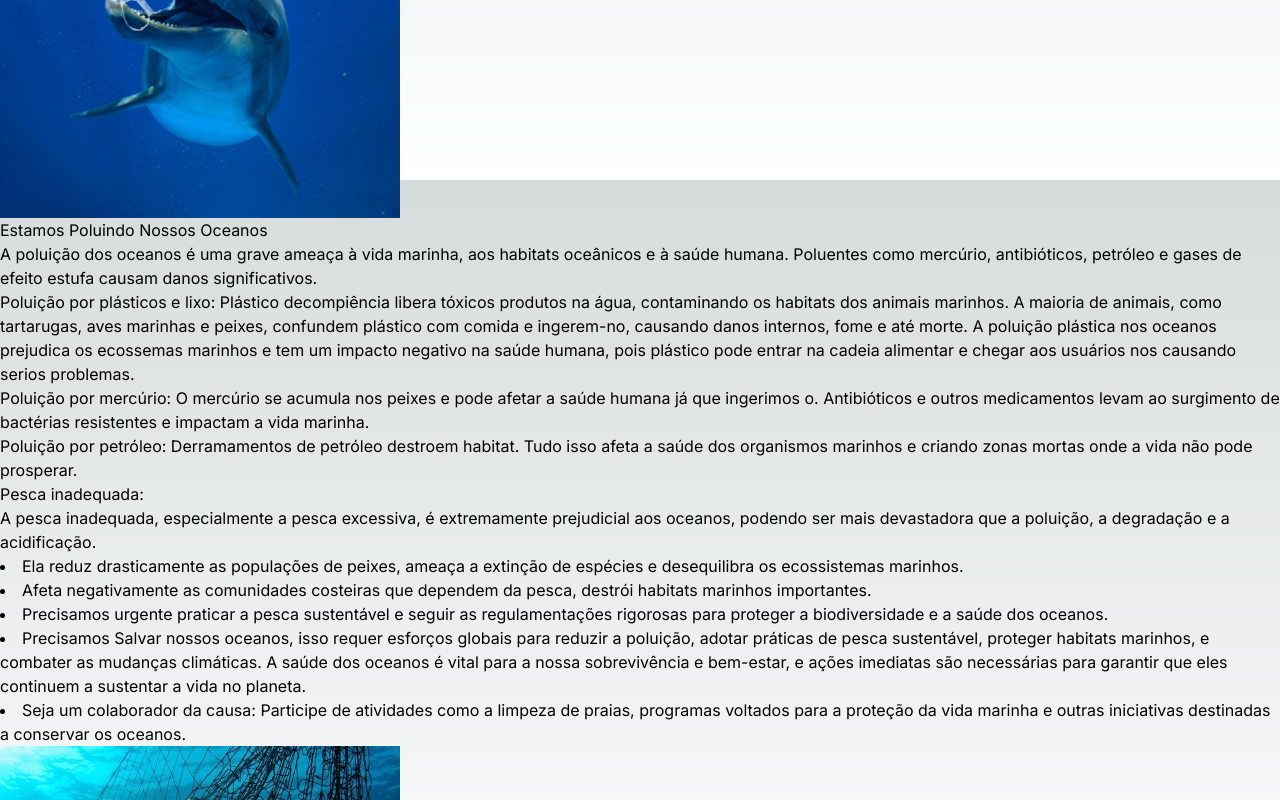
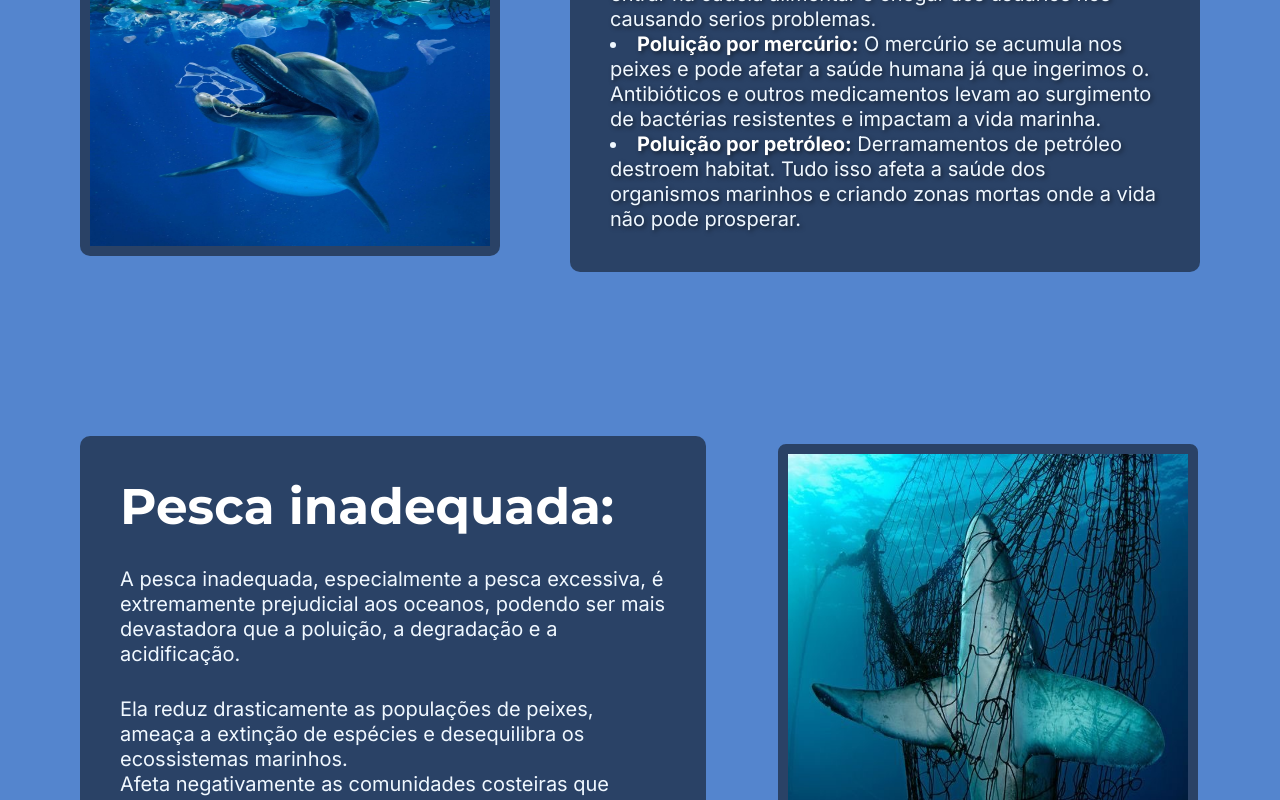
Before and after one commit to GiiGiantomaso/GS-Ocean, a Next.js app: page /Saiba in a window 1280 px wide. Shown: the part 620-1420 px from the top of the page. Built offline with nearby package versions, Linux system fonts and the light colour scheme.

Commit message:
adicionando no global.css os estilos necessarios

```diff
--- a/src/app/globals.css
+++ b/src/app/globals.css
@@ -1,33 +1,311 @@
-@tailwind base;
-@tailwind components;
-@tailwind utilities;
+@import url('https://fonts.googleapis.com/css2?family=Merienda:wght@300..900&display=swap');
+@import url('https://fonts.googleapis.com/css2?family=Lato:ital,wght@0,100;0,300;0,400;0,700;0,900;1,100;1,300;1,400;1,700;1,900&display=swap');
+@import url('https://fonts.googleapis.com/css2?family=Montserrat:ital,wght@0,100..900;1,100..900&display=swap');
 
-:root {
-  --foreground-rgb: 0, 0, 0;
-  --background-start-rgb: 214, 219, 220;
-  --background-end-rgb: 255, 255, 255;
-}
-
-@media (prefers-color-scheme: dark) {
-  :root {
-    --foreground-rgb: 255, 255, 255;
-    --background-start-rgb: 0, 0, 0;
-    --background-end-rgb: 0, 0, 0;
-  }
+* {
+  margin: 0;
+  padding: 0;
+  text-decoration: none;
+  list-style: none;
+  box-sizing: border-box;
 }
 
 body {
-  color: rgb(var(--foreground-rgb));
-  background: linear-gradient(
-      to bottom,
-      transparent,
-      rgb(var(--background-end-rgb))
-    )
-    rgb(var(--background-start-rgb));
+  background-color: rgb(114, 164, 255);
 }
 
-@layer utilities {
-  .text-balance {
-    text-wrap: balance;
-  }
+section {
+  width: 100%;
+  min-height: 100vh;
 }
+
+.hero {
+  display: flex;
+  align-items: center;
+  justify-content: center;
+  background-image: url("/imagem10.jpg");
+  background-size: cover;
+  background-position: center;
+  background-repeat: no-repeat;
+}
+
+.title {
+  display: flex;
+  align-items: center;
+  justify-content: center;
+  font-size: 40px;
+}
+
+.content {
+  padding: 100px;
+}
+
+h1 {
+  text-align: center;
+  font-family: 'Franklin Gothic Medium', 'Arial Narrow', Arial, sans-serif;
+  color: #042b64;
+  font-size: 60px;
+  font-weight: bold;
+  line-height: 100px;
+  padding-bottom: 60px;
+  text-shadow: 0 0 5px rgba(255, 255, 255, 0.5);
+  -webkit-text-stroke: 1px #ffffff;
+  text-shadow: 1px #fff;
+}
+
+h1 > span {
+  color: #042b64;
+}
+
+.login,
+.signup {
+  display: flex;
+  justify-content: flex-end;
+  background-image: url("/imagem9.jpg");
+  background-size: cover;
+  background-position: center;
+}
+
+.form {
+  display: flex;
+  flex-direction: column;
+  padding: 0px 80px;
+  background-color: #31516ee7;
+  align-items: center;
+  justify-content: center;
+  color: aliceblue;
+}
+
+.form > h2 {
+  margin-bottom: 30px;
+  font-size: 60px;
+  color: #032136;
+  font-family: Montserrat;
+}
+
+.form > input {
+  width: 340px;
+  height: 50px;
+  margin-bottom: 20px;
+  border-radius: 15px;
+  padding: 0 10px;
+  font-size: 17px;
+  outline: none;
+}
+
+.form > button {
+  margin-bottom: 30px;
+  width: 200px;
+  height: 45px;
+  border-radius: 20px;
+  background-color: #ffffff;
+  font-weight: 600;
+  font-size: 18px;
+  color: #172532;
+}
+
+.form > p > a {
+  color: #54A7D8;
+}
+
+.alert-container {
+  position: absolute;
+  top: 0;
+  left: 0;
+  width: 100%;
+  z-index: 1001;
+  display: flex;
+  justify-content: center;
+}
+
+.alert {
+  position: relative;
+  padding: 15px;
+  background-color: rgb(0, 0, 156);
+  border: 1px solid white;
+  color: white;
+  border-radius: 5px;
+  margin-top: 20px;
+  padding: 30px;
+}
+
+.alert > p {
+  color: var(--cor15);
+}
+
+.close-btn {
+  position: absolute;
+  top: 5px;
+  right: 10px;
+  cursor: pointer;
+}
+
+.ocean-importance {
+  background-color: #4d7686;
+  display: flex;
+  align-items: center;
+  justify-content: center;
+  padding: 80px;
+  background-image: url('/imagem11.jpg');
+  background-size: cover;
+  background-position: center;
+}
+
+.ocean-importance .section-text {
+  color: aliceblue;
+  display: flex;
+  flex-direction: column;
+  gap: 30px;
+  line-height: 25px;
+  justify-content: center;
+  background-color: rgba(0, 0, 0, 0.5);
+  padding: 20px;
+  border-radius: 10px;
+  max-width: 50%;
+  font-size: 20px;
+}
+
+.ocean-importance .section-text h2 {
+  color: #ffffff;
+}
+
+.ocean-importance .section-text h2,
+.ocean-importance .section-text p,
+.ocean-importance .section-text ul,
+.ocean-importance .section-text li {
+  text-shadow: 2px 2px 4px rgba(0, 0, 0, 0.5);
+}
+
+.ocean-challenges {
+  background-color: #5485ce;
+  display: flex;
+  align-items: center;
+  justify-content: center;
+  padding: 80px;
+  gap: 70px;
+  color: black;
+}
+
+.ocean-challenges .images-container {
+  display: flex;
+  flex-direction: column;
+  align-items: center;
+}
+
+.ocean-challenges .section-image {
+  margin: 10px 0;
+  background-color: rgba(0, 0, 0, 0.5);
+  padding: 10px;
+  border-radius: 10px;
+}
+
+.ocean-challenges .section-text {
+  background-color: rgba(0, 0, 0, 0.5);
+  padding: 40px;
+  border-radius: 10px;
+  max-width: 70%;
+  font-size: 20px;
+}
+
+.ocean-challenges .section-text h2,
+.ocean-challenges .section-text p,
+.ocean-challenges .section-text ul,
+.ocean-challenges .section-text li {
+  text-shadow: 2px 2px 4px rgba(0, 0, 0, 0.5);
+}
+
+.make-difference {
+  background-color: #5485ce;
+  display: flex;
+  align-items: center;
+  padding: 80px;
+  gap: 70px;
+}
+
+.make-difference .section-text {
+  background-color: rgba(0, 0, 0, 0.5);
+  padding: 40px;
+  border-radius: 10px;
+  max-width: 70%;
+  font-size: 20px;
+  color: aliceblue;
+}
+
+.make-difference .section-text h2 {
+  color: #ffffff;
+  font-size: 50px;
+  font-family: Montserrat;
+  line-height: normal;
+}
+
+.make-difference .section-text ul li {
+  list-style: inside;
+}
+
+.make-difference .section-text ul li span {
+  color: #ffffff;
+  font-weight: bold;
+}
+
+.make-difference .section-image {
+  margin: 10px 0;
+  background-color: rgba(0, 0, 0, 0.5);
+  padding: 10px;
+  border-radius: 10px;
+  border: 2px solid #5485ce;
+}
+
+
+.section-image {
+  display: flex;
+}
+
+.section-text {
+  color: aliceblue;
+  display: flex;
+  flex-direction: column;
+  gap: 30px;
+  line-height: 25px;
+  justify-content: center;
+  font-size: 20px;
+}
+
+.section-text > h2 {
+  color: #ffffff;
+  font-size: 50px;
+  font-family: Montserrat;
+  line-height: normal;
+}
+
+.section-text > ul > li {
+  list-style: inside;
+}
+
+.section-text > ul > li > span {
+  color: #ffffff;
+  font-weight: bold;
+}
+
+.about-us {
+  display: flex;
+  background-color: #001d5f;
+  align-items: center;
+  padding: 80px;
+  gap: 70px;
+}
+
+.what-we-do {
+  display: flex;
+  background-color: #2f5db3;
+  padding-left: 80px;
+}
+
+.what-we-do > div > img {
+  align-self: flex-end;
+}
+h4 {
+  color: #ffffff;
+  font-size: 24px;
+  font-weight: bold;
+  margin-bottom: 20px;
+}
```
